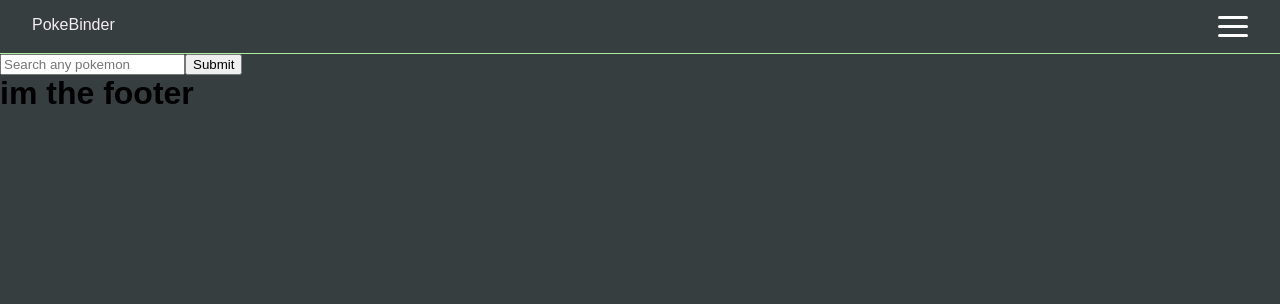
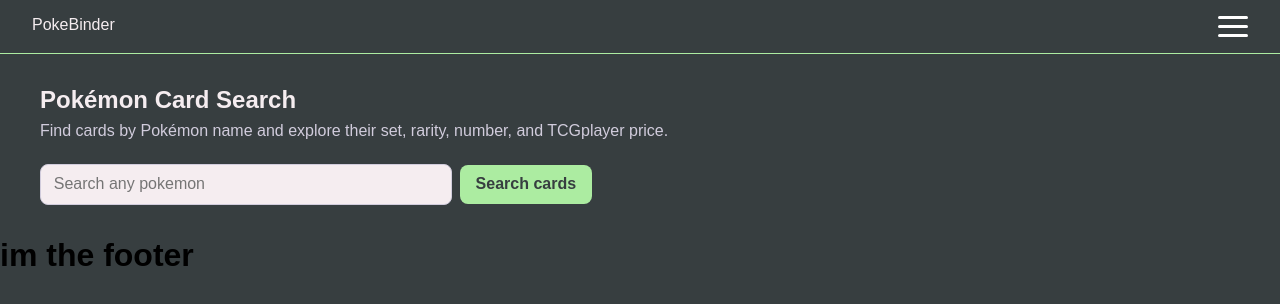
Before and after one commit to Brian767/Poke-Binder, a React (Vite) app: page /cards in a window 1280 px wide. Shown: the top 304 px of the page. Built offline with nearby package versions, Linux system fonts and the light colour scheme.

Commit message:
added styles and loading state

```diff
--- a/src/App.css
+++ b/src/App.css
@@ -93,10 +93,122 @@
   font-size: 2rem;
 }
 
+.cards-page {
+  width: min(1200px, calc(100% - 2rem));
+  margin: 0 auto;
+  padding: 2rem 0;
+}
+
+.cards-header {
+  margin-bottom: 1.5rem;
+}
+
+.cards-header h1 {
+  margin-bottom: 0.5rem;
+  color: var(--color-font);
+}
+
+.cards-header p {
+  color: var(--color-light-font);
+}
+
+.cards-search-input {
+  width: min(100%, 24rem);
+  padding: 0.65rem 0.8rem;
+  border: 1px solid var(--color-light-font);
+  border-radius: 0.5rem;
+  background: var(--color-font);
+  color: var(--color-main);
+  font: inherit;
+}
+
+.cards-search-input:focus-visible {
+  outline: 2px solid var(--color-accent);
+  outline-offset: 2px;
+}
+
+.cards-search-button {
+  margin-left: 0.5rem;
+  padding: 0.65rem 1rem;
+  border: 0;
+  border-radius: 0.5rem;
+  background: var(--color-accent);
+  color: var(--color-main);
+  font: inherit;
+  font-weight: 700;
+  cursor: pointer;
+}
+
+.cards-search-button:hover {
+  filter: brightness(0.94);
+}
+
+.cards-search-button:focus-visible {
+  outline: 2px solid var(--color-font);
+  outline-offset: 2px;
+}
+
+.cards-search-button:disabled {
+  cursor: wait;
+  opacity: 0.7;
+}
+
+.cards-status,
+.cards-empty {
+  margin-top: 1rem;
+  color: var(--color-light-font);
+}
+
 .card-grid {
   display: grid;
   grid-template-columns: repeat(4, minmax(0, 1fr));
-  gap: 1rem;
+  gap: 1.25rem;
+}
+
+.card-item {
+  overflow: hidden;
+  padding: 0.75rem;
+  border: 1px solid rgb(209 204 220 / 28%);
+  border-radius: 0.85rem;
+  background: var(--color-dark-accent);
+  color: var(--color-font);
+  box-shadow: 0 6px 16px rgb(0 0 0 / 16%);
+}
+
+.card-item img {
+  display: block;
+  width: 100%;
+  aspect-ratio: 2.5 / 3.5;
+  object-fit: contain;
+  border-radius: 0.55rem;
+  background: var(--color-main);
+}
+
+.card-item h3 {
+  margin: 0.85rem 0.25rem 0;
+  font-size: 1.05rem;
+  line-height: 1.25;
+}
+
+.card-item .card-set {
+  margin: 0.35rem 0.25rem 0;
+  color: var(--color-light-font);
+  font-size: 0.9rem;
+}
+
+.card-meta {
+  display: flex;
+  justify-content: space-between;
+  gap: 0.5rem;
+  margin: 0.65rem 0.25rem 0;
+  color: var(--color-light-font);
+  font-size: 0.8rem;
+}
+
+.card-item .card-price {
+  margin: 0.75rem 0.25rem 0;
+  color: var(--color-accent);
+  font-weight: 700;
 }
 
 @media (max-width: 640px) {
--- a/src/pages/Cards.jsx
+++ b/src/pages/Cards.jsx
@@ -28,48 +28,71 @@ export default function Cards() {
   const [inputValue, setInputValue] = useState("");
   const [cards, setCards] = useState([]);
   const [error, setError] = useState(null);
+  const [isLoading, setIsLoading] = useState(false);
+  const [hasSearched, setHasSearched] = useState(false);
 
   async function handleSubmit(event) {
     event.preventDefault();
     setError(null);
+    setCards([]);
 
+    if (!inputValue.trim()) {
+      setError("Enter a Pokémon name to search.");
+      return;
+    }
+
+    setIsLoading(true);
+    setHasSearched(true);
     try {
       const cardData = await getCards(inputValue);
-      setCards(Array.isArray(cardData) ? cardData : []);
+      setCards(Array.isArray(cardData) ? cardData.filter((card) => card.image) : []);
     } catch (error) {
       setCards([]);
       setError(error.message || "Something went wrong");
+    } finally {
+      setIsLoading(false);
     }
   }
 
   const cardElements = cards.map((card) => {
     return (
-      <div key={card.id}>
-        {card.image && (
-          <img src={`${card.image}/low.png`} alt={`${card.name} card`} />
-        )}
+      <article className="card-item" key={card.id}>
+        <img src={`${card.image}/low.png`} alt={`${card.name} card`} />
         <h3>{card.name}</h3>
-        <p>{card.set?.name ?? "Unavailable"}</p>
-        <p>{card.rarity ?? "Unavailable"}</p>
-        <p>{card.localId ?? "Unavailable"}</p>
-        <p>{getPriceLabel(card)}</p>
-      </div>
+        <p className="card-set">{card.set?.name ?? "Unavailable"}</p>
+        <div className="card-meta">
+          <span>{card.rarity ?? "Unavailable"}</span>
+          <span>#{card.localId ?? "—"}</span>
+        </div>
+        <p className="card-price">{getPriceLabel(card)}</p>
+      </article>
     );
   });
 
   return (
-    <section>
+    <section className="cards-page">
+      <header className="cards-header">
+        <h1>Pokémon Card Search</h1>
+        <p>Find cards by Pokémon name and explore their set, rarity, number, and TCGplayer price.</p>
+      </header>
       <form onSubmit={handleSubmit}>
         <input
+          className="cards-search-input"
           type="text"
           value={inputValue}
           onChange={(e) => setInputValue(e.target.value)}
           placeholder="Search any pokemon"
         />
-        <button type="submit">Submit</button>
+        <button className="cards-search-button" type="submit" disabled={isLoading}>
+          {isLoading ? "Searching…" : "Search cards"}
+        </button>
       </form>
 
       {error && <p role="alert">{error}</p>}
+      {isLoading && <p className="cards-status" role="status">Searching cards…</p>}
+      {hasSearched && !isLoading && !error && cards.length === 0 && (
+        <p className="cards-empty">No cards with images found. Try another Pokémon name.</p>
+      )}
       {cards.length > 0 && <div className="card-grid">{cardElements}</div>}
     </section>
   );
```
